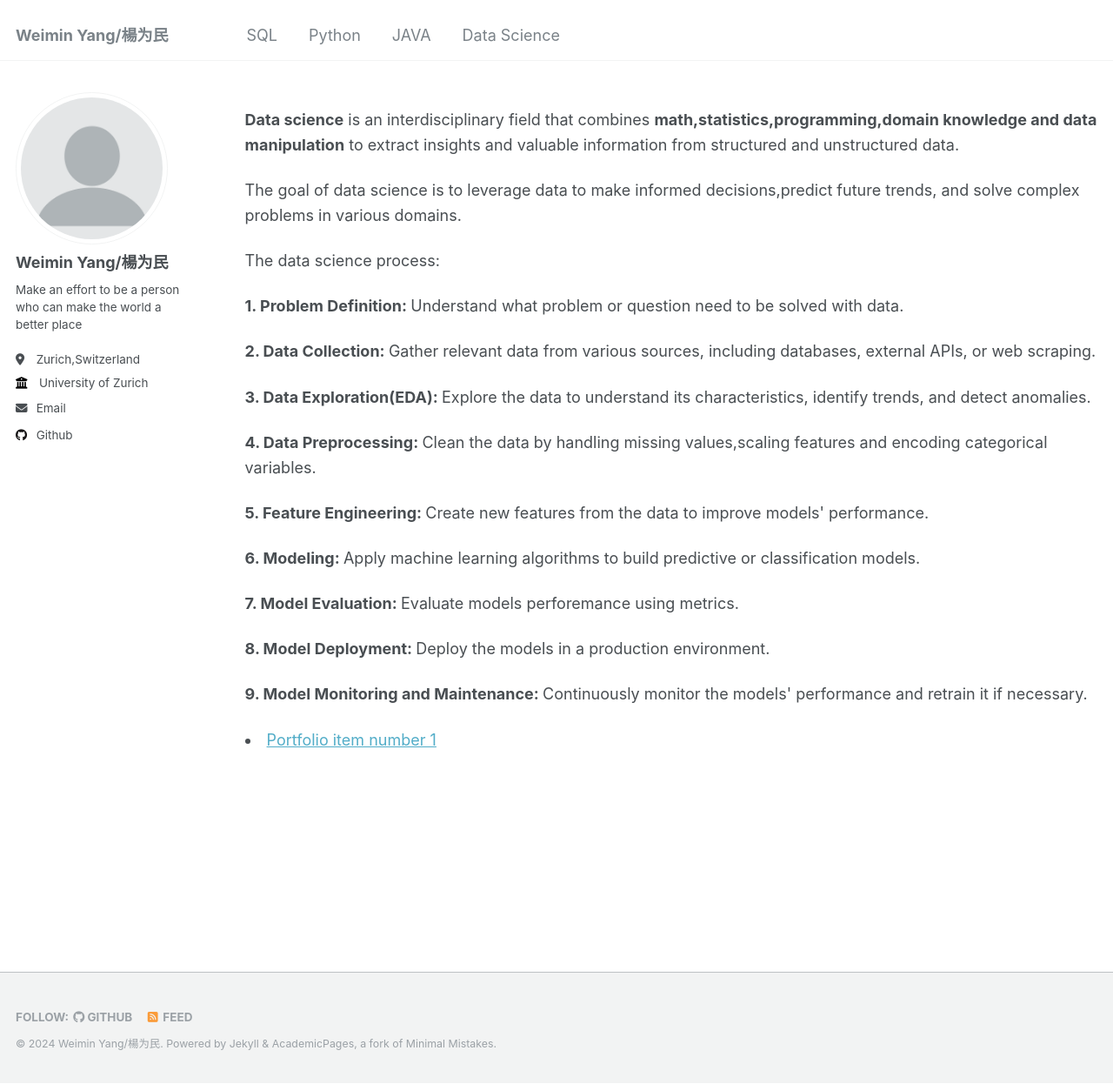
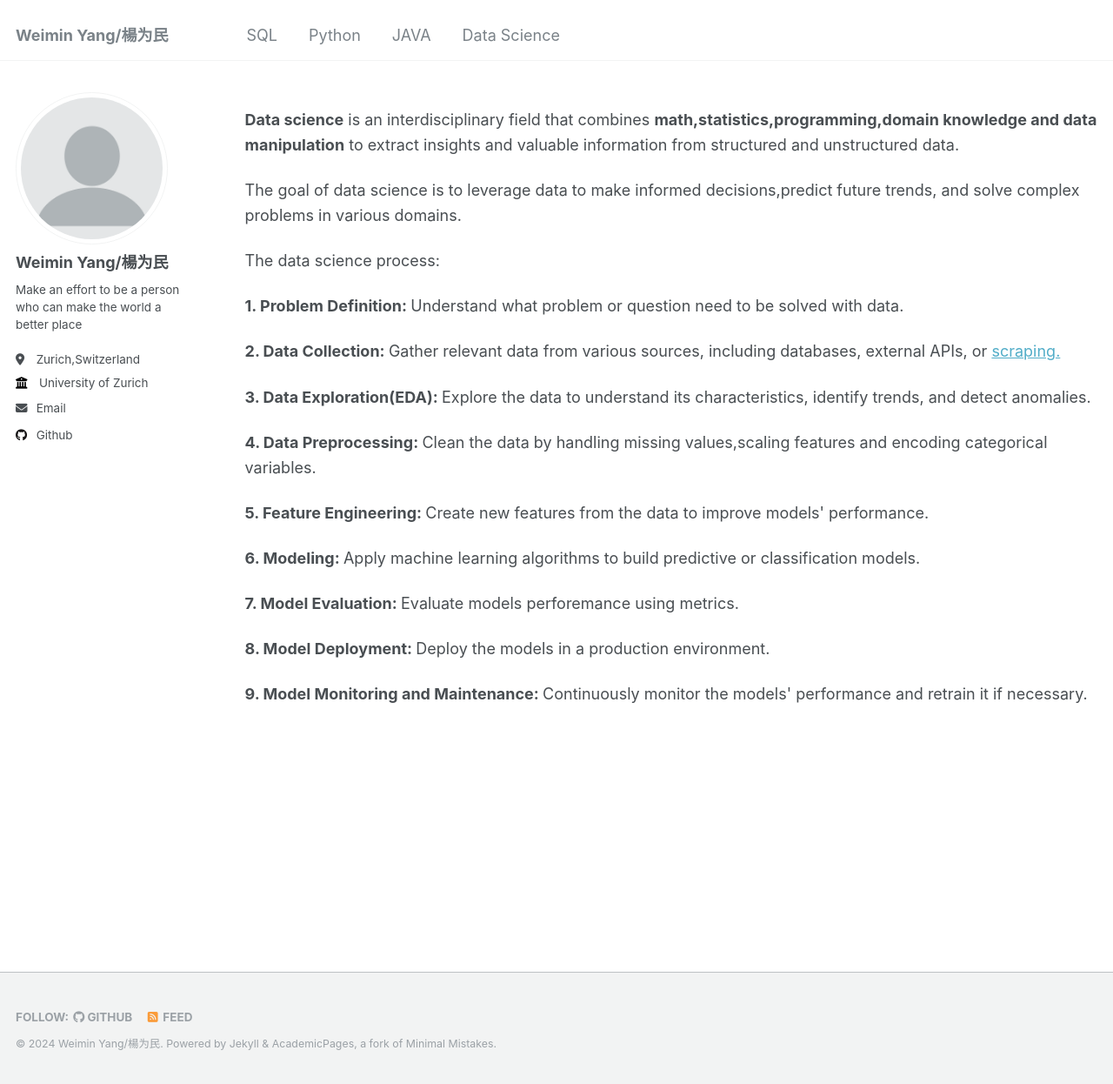
Before and after one commit to weimin3/weimin3.github-io, a Jekyll site: the page built from _pages/Data_Science.html, in a window 1280 px wide and 1246 px high. Shown: the whole window at 87% size. Built offline with Jekyll 4.4.1, drawn with Linux system fonts in a browser that asks for light colours.

Commit message:
Update Data_Science.html

```diff
--- a/_pages/Data_Science.html
+++ b/_pages/Data_Science.html
@@ -8,7 +8,7 @@ author_profile: true
 <p>The goal of data science is to leverage data to make informed decisions,predict future trends, and solve complex problems in various domains.</p>
 <p>The data science process: </p>
 <p><strong>1. Problem Definition: </strong>Understand what problem or question need to be solved with data.</p>
-<p><strong>2. Data Collection: </strong>Gather relevant data from various sources, including databases, external APIs, or web scraping.</p>
+<p><strong>2. Data Collection: </strong>Gather relevant data from various sources, including databases, external APIs, or <a href = "/Data_Science/Scraping"> scraping.</a></p>
 <p><strong>3. Data Exploration(EDA): </strong>Explore the data to understand its characteristics, identify trends, and detect anomalies.</p>
 <p><strong>4. Data Preprocessing: </strong>Clean the data by handling missing values,scaling features and encoding categorical variables.</p>
 <p><strong>5. Feature Engineering: </strong>Create new features from the data to improve models' performance.</p>
@@ -16,5 +16,3 @@ author_profile: true
 <p><strong>7. Model Evaluation: </strong>Evaluate models perforemance using metrics.</p>
 <p><strong>8. Model Deployment: </strong>Deploy the models in a production environment.</p>
 <p><strong>9. Model Monitoring and Maintenance: </strong>Continuously monitor the models' performance and retrain it if necessary.</p>
-
-<li><a href="{{ site.baseurl }}/Data_Science/lists/">Portfolio item number 1</a></li>
```
